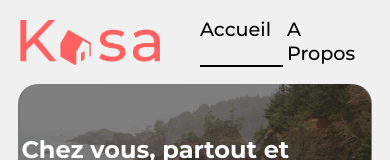
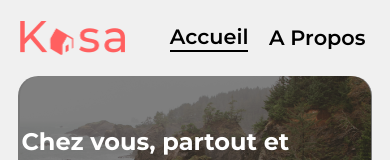
Before and after one commit to FabienCosta/kasa, a React (Create React App) app: page / in a window 390 px wide. Shown: the top 160 px of the page. Built offline with nearby package versions, Linux system fonts and the light colour scheme.

Commit message:
responsive header links

```diff
--- a/src/styles/components/header.scss
+++ b/src/styles/components/header.scss
@@ -7,9 +7,9 @@
 
   &-links {
     display: flex;
-    justify-content: end;
+    justify-content: flex-end;
     list-style-type: none;
-    gap: 2%;
+    gap: 10%;
     font-weight: 500;
     font-size: large;
   }
@@ -17,7 +17,8 @@
   &-link {
     color: black;
     display: inline-block;
-    font-size: 1.1em;
+    font-size: 1.5em;
+    font-weight: 600;
     margin: 0% 0% 2% 0%;
   }
 }
@@ -26,10 +27,6 @@
   display: inline-block;
   border-bottom: 2px solid #000;
   width: auto;
-}
-
-.nav-active:focus {
-  text-decoration-line: underline;
 }
 
 // ? Responsive
@@ -50,16 +47,19 @@
     grid-template-columns: 1fr 1fr;
 
     &-links {
-      display: grid;
-      grid-template-columns: 1fr 1fr;
+      display: flex;
+      justify-content: center;
+      align-items: center;
+      width: 100%;
+      font-size: 0.7em;
     }
+
     &-link {
       display: flex;
       flex-wrap: nowrap;
       font-size: 2.3em;
+      text-decoration: none;
     }
-  }
-  .nav-active {
   }
 
   a {
@@ -70,12 +70,22 @@
 @media screen and (max-width: 768px) {
   .header {
     display: flex;
+
+    &-links {
+      display: flex;
+      justify-content: center;
+      align-items: center;
+      width: 100%;
+      font-size: 1em;
+    }
+
     &-link {
-      font-size: 2em;
+      font-size: 1.3em;
+      width: 100%;
     }
 
     &-logo {
-      width: 40%;
+      width: 30%;
     }
   }
 }
```
